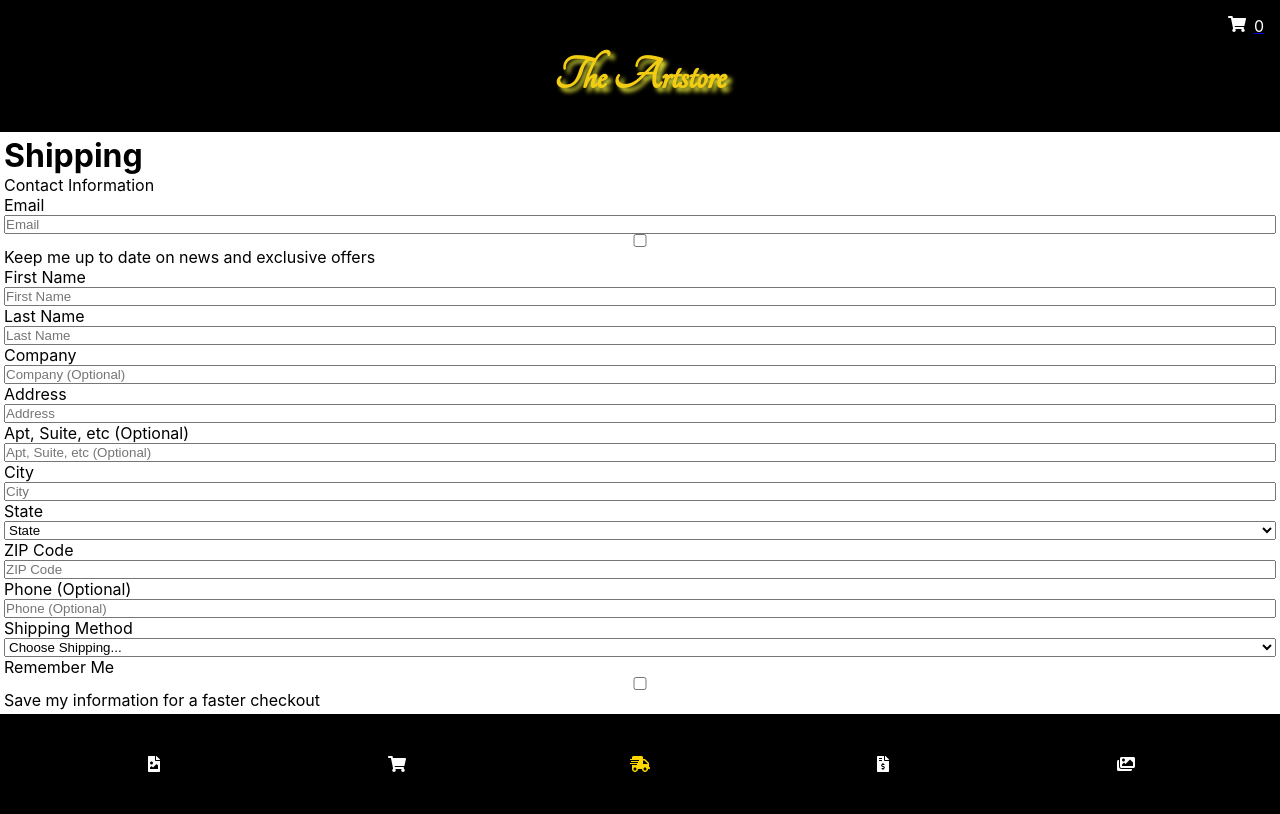
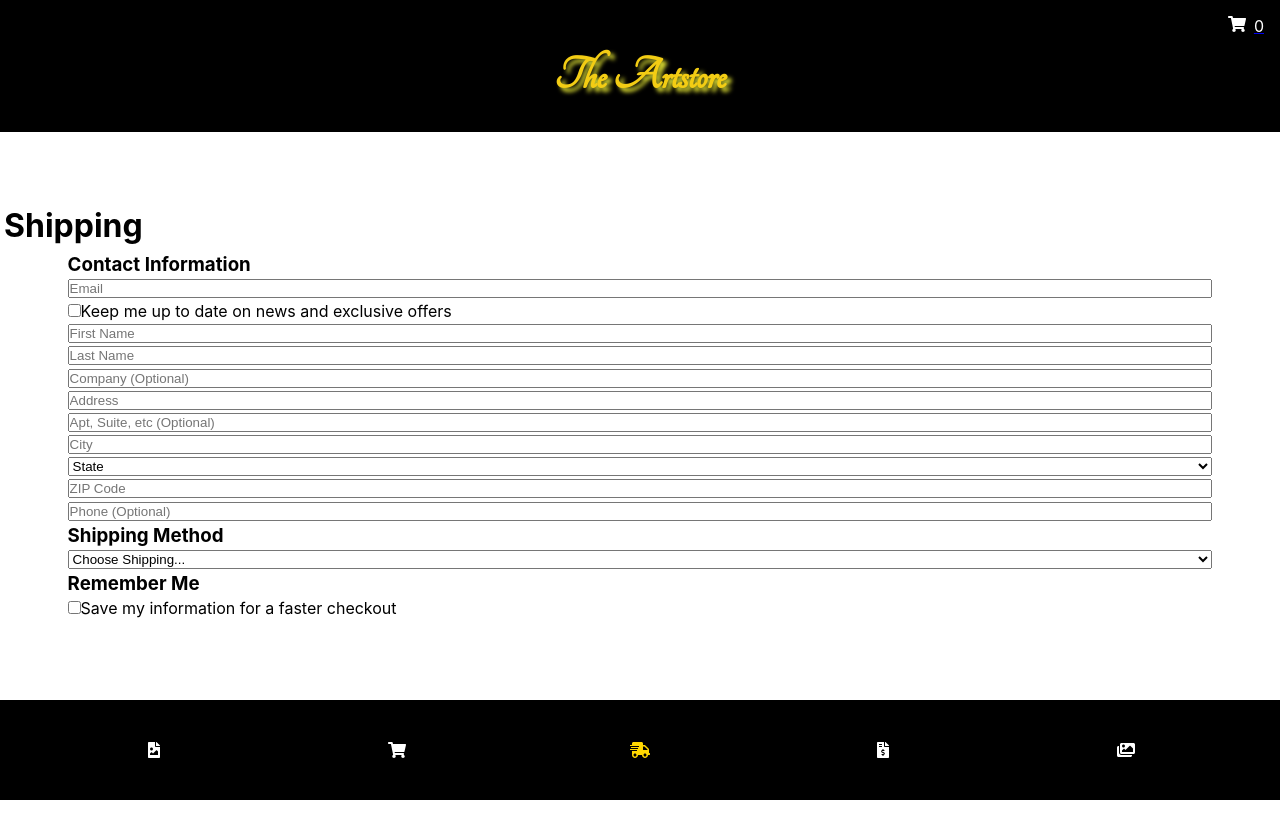
Before and after one commit to launchpadmcjeff/artstore-ui, a React (Create React App) app: page /shipping in a window 1280 px wide. Built offline with nearby package versions, Linux system fonts and the light colour scheme.

Commit message:
convert shipping to aria-label

```diff
--- a/src/components/Shipping.js
+++ b/src/components/Shipping.js
@@ -11,28 +11,30 @@
                 <div className="container">
 
                     <h1>Shipping</h1>
-                    Contact Information
-                <div style={{ display: "grid" }}>
-                        <label htmlFor="email">Email</label>
-                        <input id="email" name="email" autoComplete="shipping email" type="email" placeholder="Email"></input>
-                        <input id="send-news" name="send-news" type="checkbox"></input>
-                        <label htmlFor="send-news">Keep me up to date on news and exclusive offers</label>
+                    <div style={{ display: "grid", gridRowGap: ".2rem", width: "90%", margin: ".5rem auto" }}>
+                        <h3>Contact Information</h3>
+                        {/* <label htmlFor="email">Email</label> */}
+                        <input id="email" name="email" autoComplete="shipping email" type="email" placeholder="Email" aria-label="Email"></input>
+                        <label htmlFor="send-news">
+                            <input id="send-news" name="send-news" type="checkbox"></input>
+                            Keep me up to date on news and exclusive offers
+                        </label>
 
 
-                        <label htmlFor="first-name">First Name</label>
-                        <input id="first-name" name="first-name" autoComplete="shipping given-name" type="text" placeholder="First Name"></input>
-                        <label htmlFor="last-name">Last Name</label>
-                        <input id="last-name" name="last-name" autoComplete="shipping family-name" type="text" placeholder="Last Name"></input>
-                        <label htmlFor="shipping-organization">Company</label>
-                        <input id="shipping-organization" name="shipping-organization" autoComplete="shipping organization" type="text" placeholder="Company (Optional)"></input>
-                        <label htmlFor="shipping-address-line1">Address</label>
-                        <input id="shipping-address-line1" name="shipping-address-line1" autoComplete="shipping address-line1" type="text" placeholder="Address"></input>
-                        <label htmlFor="shipping-address-line2">Apt, Suite, etc (Optional)</label>
-                        <input id="shipping-address-line2" name="shipping-address-line2" autoComplete="shipping address-line2" type="text" placeholder="Apt, Suite, etc (Optional)"></input>
-                        <label htmlFor="shipping-address-level2">City</label>
-                        <input id="shipping-address-level2" name="shipping-address-level2" autoComplete="shipping address-level2" type="text" placeholder="City"></input>
-                        <label htmlFor="shipping-address-level1">State</label>
-                        <select data-name="foo" id="shipping-address-level1" name="shipping-address-level1" autoComplete="shipping address-level1" type="text" placeholder="State">
+                        {/* <label htmlFor="first-name">First Name</label> */}
+                        <input id="first-name" name="first-name" autoComplete="shipping given-name" type="text" placeholder="First Name" aria-label="First Name"></input>
+                        {/* <label htmlFor="last-name">Last Name</label> */}
+                        <input id="last-name" name="last-name" autoComplete="shipping family-name" type="text" placeholder="Last Name" aria-label="Last Name"></input>
+                        {/* <label htmlFor="shipping-organization">Company</label> */}
+                        <input id="shipping-organization" name="shipping-organization" autoComplete="shipping organization" type="text" placeholder="Company (Optional)" aria-label="Company (Optional)"></input>
+                        {/* <label htmlFor="shipping-address-line1">Address</label> */}
+                        <input id="shipping-address-line1" name="shipping-address-line1" autoComplete="shipping address-line1" type="text" placeholder="Address" aria-label="Address"></input>
+                        {/* <label htmlFor="shipping-address-line2">Apt, Suite, etc (Optional)</label> */}
+                        <input id="shipping-address-line2" name="shipping-address-line2" autoComplete="shipping address-line2" type="text" placeholder="Apt, Suite, etc (Optional)" aria-label="Apt, Suite, etc (Optional)"></input>
+                        {/* <label htmlFor="shipping-address-level2">City</label> */}
+                        <input id="shipping-address-level2" name="shipping-address-level2" autoComplete="shipping address-level2" type="text" placeholder="City" aria-label="City"></input>
+                        {/* <label htmlFor="shipping-address-level1">State</label> */}
+                        <select data-name="foo" id="shipping-address-level1" name="shipping-address-level1" autoComplete="shipping address-level1" type="text" placeholder="State" aria-label="State">
                             <option disabled="">State</option>
                             <option data-description="Alabama" value="AL">Alabama</option>
                             <option data-description="Alaska" value="AK">Alaska</option>
@@ -44,8 +46,7 @@
                             <option data-description="Connecticut" value="CT">Connecticut</option>
                             <option data-description="Delaware" value="DE">Delaware</option>
                             <option data-description="District of Columbia" value="DC">District of Columbia</option>
-                            <option data-description="Federated States of Micronesia" value="FM">Federated States of
-      Micronesia</option>
+                            <option data-description="Federated States of Micronesia" value="FM">Federated States of Micronesia</option>
                             <option data-description="Florida" value="FL">Florida</option>
                             <option data-description="Georgia" value="GA">Georgia</option>
                             <option data-description="Guam" value="GU">Guam</option>
@@ -98,21 +99,23 @@
                             <option data-description="Armed Forces Europe" value="AE">Armed Forces Europe</option>
                             <option data-description="Armed Forces Pacific" value="AP">Armed Forces Pacific</option>
                         </select>
-                        <label htmlFor="postal-code">ZIP Code</label>
-                        <input id="postal-code" name="postal-code" autoComplete="shipping postal-code" type="text" placeholder="ZIP Code"></input>
-                        <label htmlFor="tel-national">Phone (Optional)</label>
-                        <input id="tel-national" name="tel-national" autoComplete="shipping tel-national" type="text" placeholder="Phone (Optional)"></input>
+                        {/* <label htmlFor="postal-code">ZIP Code</label> */}
+                        <input id="postal-code" name="postal-code" autoComplete="shipping postal-code" type="text" placeholder="ZIP Code" aria-label="ZIP Code"></input>
+                        {/* <label htmlFor="tel-national">Phone (Optional)</label> */}
+                        <input id="tel-national" name="tel-national" autoComplete="shipping tel-national" type="text" placeholder="Phone (Optional)" aria-label="Phone (Optional)"></input>
 
 
-                        Shipping Method
-                <select data-name="foo" id="shipping-address-level1" name="shipping-address-level1" autoComplete="shipping address-level1" type="text" placeholder="State">
+                        <h3>Shipping Method</h3>
+                        <select data-name="foo" id="shipping-address-level1" name="shipping-address-level1" autoComplete="shipping address-level1" type="text" placeholder="Choose Shipping" aria-label="Choose Shipping">
                             <option disabled="">Choose Shipping...</option>
                             <option value="USPS">USPS Priority Mail</option>
                         </select>
 
-                        Remember Me
-                <input id="remember-me" name="remember-me" type="checkbox"></input>
-                        <label htmlFor="remember-me">Save my information for a faster checkout</label>
+                        <h3>Remember Me</h3>
+                        <label>
+                            <input id="remember-me" name="remember-me" type="checkbox"></input>
+                            Save my information for a faster checkout
+                        </label>
                     </div>
                 </div>
                 <Footer />
```
Also changed, not shown: 1 other file (tests, documents, lock files or other folders).
